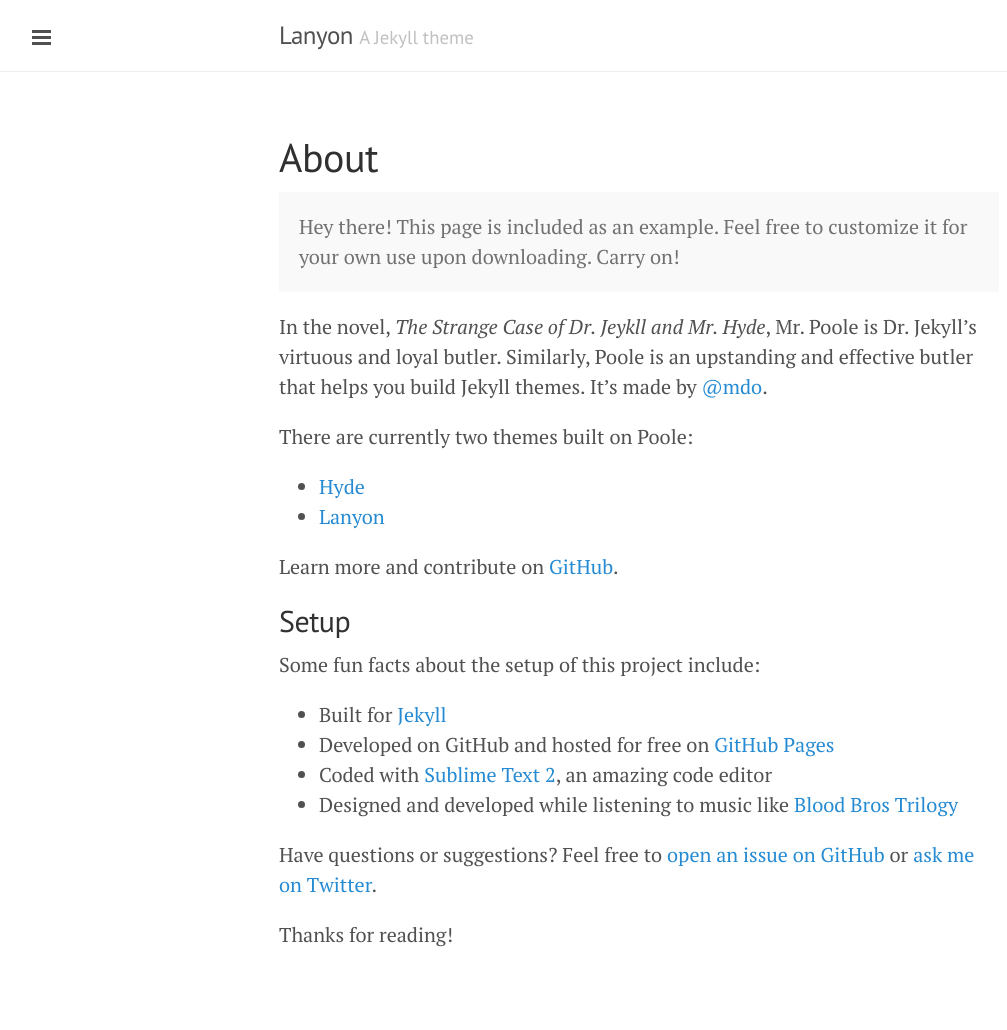
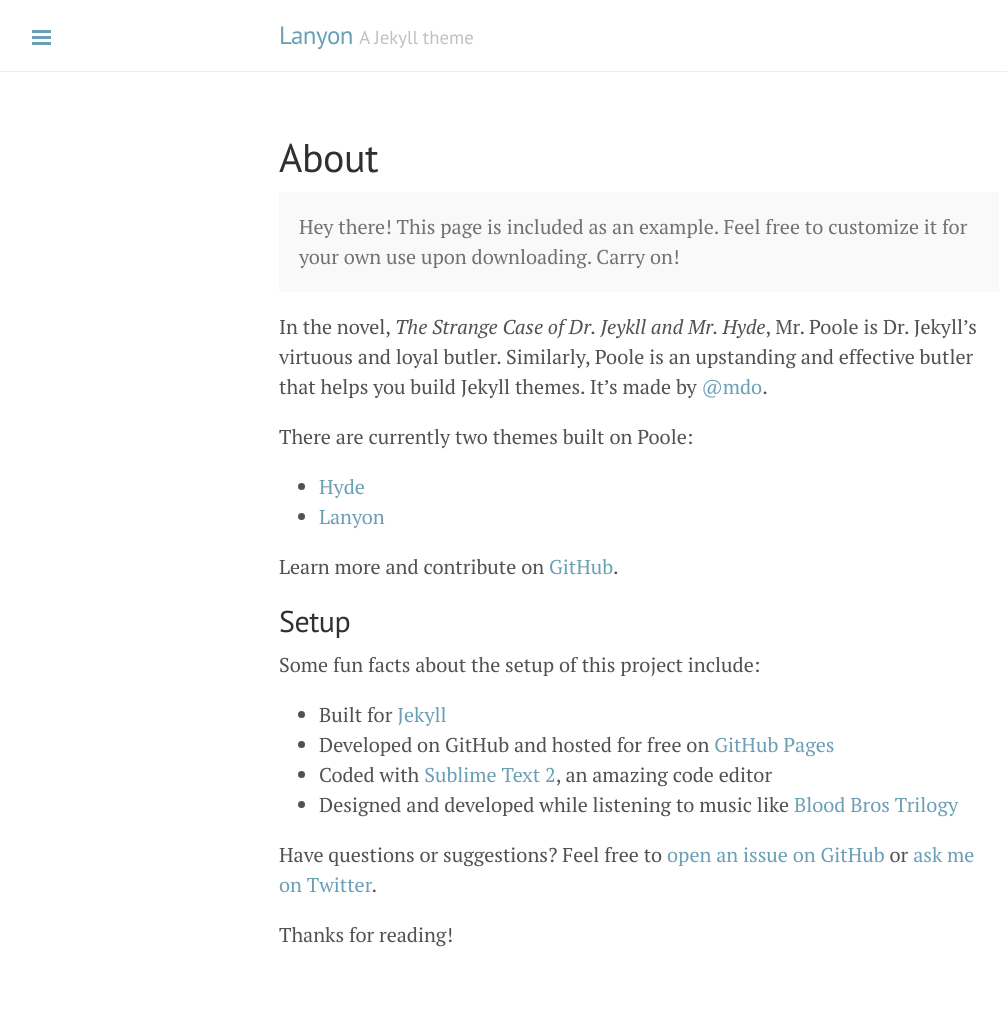
Before and after one commit to xiangwangfeng/xiangwangfeng.github.io, a Jekyll site: the page built from about.md, in a window 1280 px wide. Shown: the whole page, without its empty margins (1-1008 px from the left). Built offline with Jekyll 4.4.1, drawn with Linux system fonts in a browser that asks for light colours; Markdown is read by kramdown in place of the engine named in the settings.

Commit message:
color and layout

```diff
--- a/_includes/sidebar.html
+++ b/_includes/sidebar.html
@@ -25,8 +25,7 @@
       {% endif %}
     {% endfor %}
 
-    <a class="sidebar-nav-item" href="{{ site.github.repo }}/archive/v{{ site.version }}.zip">Download</a>
-    <a class="sidebar-nav-item" href="{{ site.github.repo }}">GitHub project</a>
+
     <span class="sidebar-nav-item">Currently v{{ site.version }}</span>
   </nav>
 
--- a/_layouts/default.html
+++ b/_layouts/default.html
@@ -3,7 +3,7 @@
 
   {% include head.html %}
 
-  <body>
+  <body class="theme-base-0d">
 
     {% include sidebar.html %}
 
```
